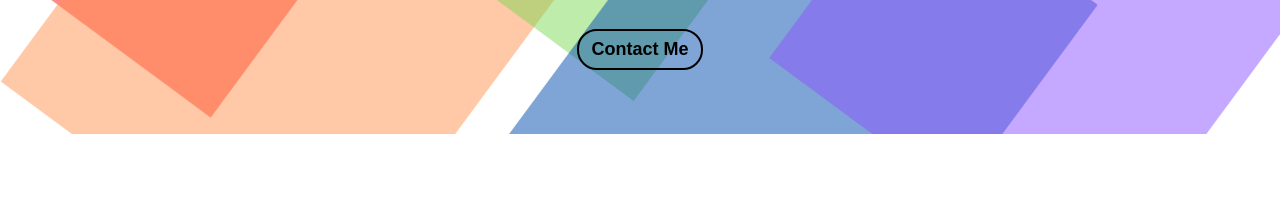
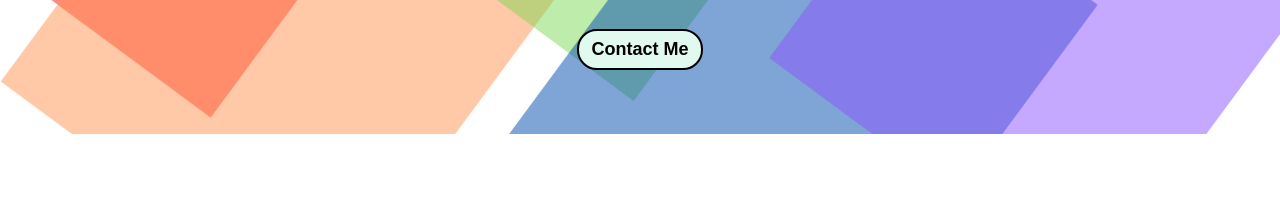
Before and after one commit to zebrakirin/portfolio, a plain HTML site: page index.html in a window 1280 px wide. In both pictures the pointer is over the button "Contact Me". Shown: the part 570-767 px from the top of the page. Drawn offline with nearby package versions, Linux system fonts and the light colour scheme.

Commit message:
modify 03

```diff
--- a/style.css
+++ b/style.css
@@ -178,6 +178,10 @@ p {
   padding: 8px 12px;
   border: 2px solid var(--color-black);
   border-radius: 20px;
+}
+
+.home__contact:hover {
+  background-color: var(--color-mint);
 }
 
 /* Section common */
```
Also changed, not shown: index.html (+0 -2 lines).
